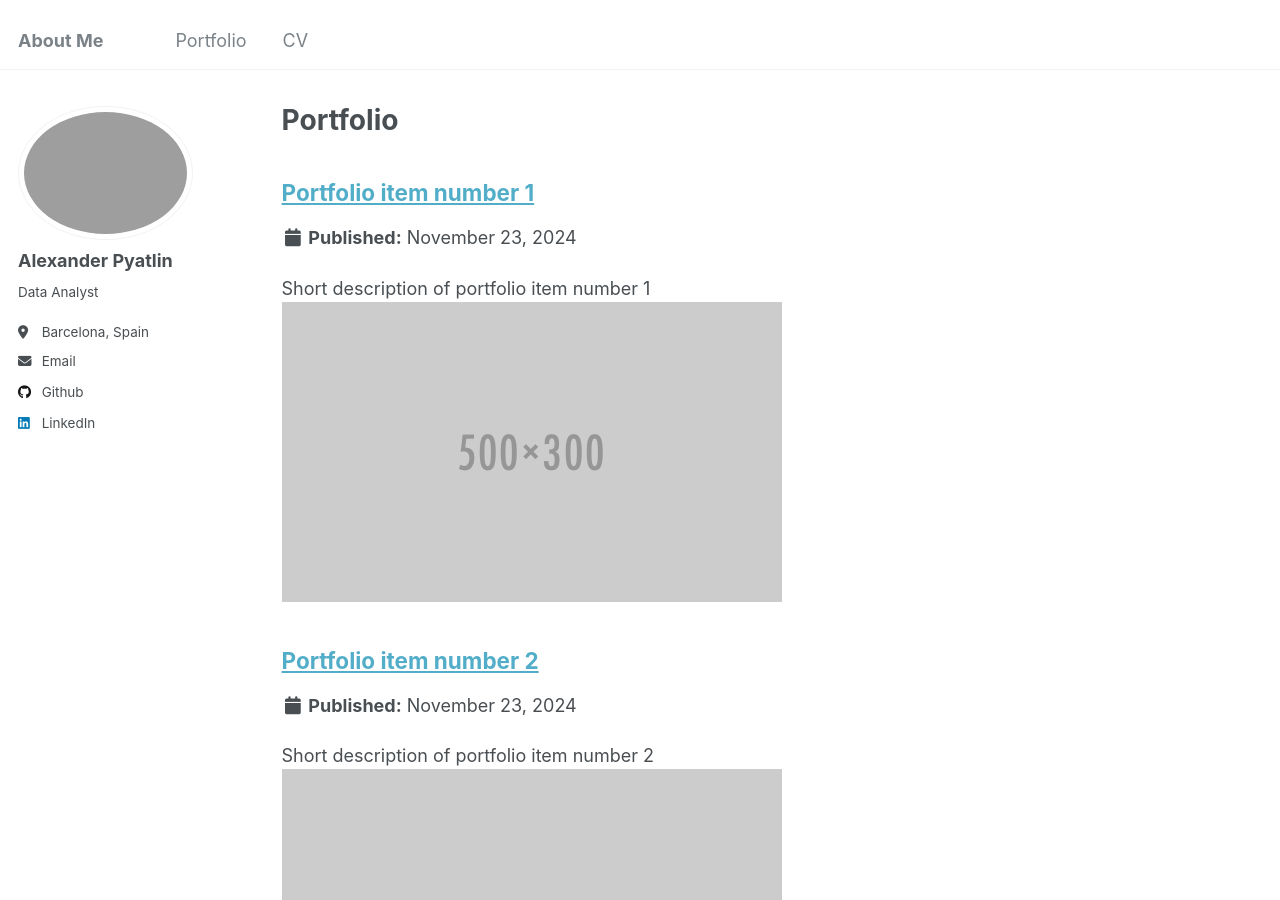
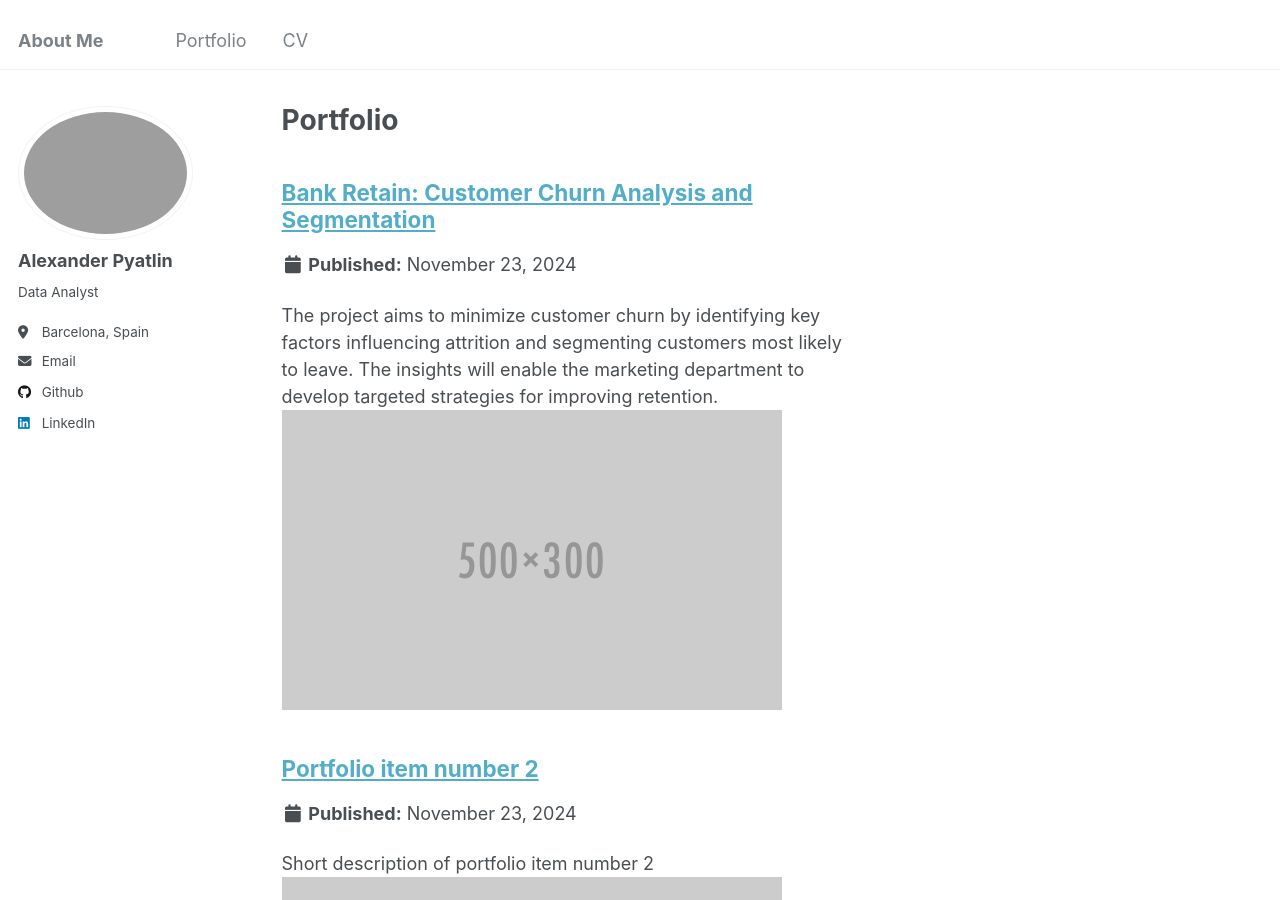
Before and after one commit to AlexPyatlin/alexpyatlin.github.io, a Jekyll site: the page built from _pages/portfolio.html, in a window 1280 px wide and 900 px high. Built offline with Jekyll 4.4.1, drawn with Linux system fonts in a browser that asks for light colours.

Commit message:
Update portfolio-1.md

```diff
--- a/_portfolio/portfolio-1.md
+++ b/_portfolio/portfolio-1.md
@@ -1,6 +1,6 @@
 ---
-title: "Portfolio item number 1"
-excerpt: "Short description of portfolio item number 1<br/><img src='/images/500x300.png'>"
+title: "Bank Retain: Customer Churn Analysis and Segmentation"
+excerpt: "The project aims to minimize customer churn by identifying key factors influencing attrition and segmenting customers most likely to leave. The insights will enable the marketing department to develop targeted strategies for improving retention.<br/><img src='/images/500x300.png'>"
 collection: portfolio
 ---
 
```
